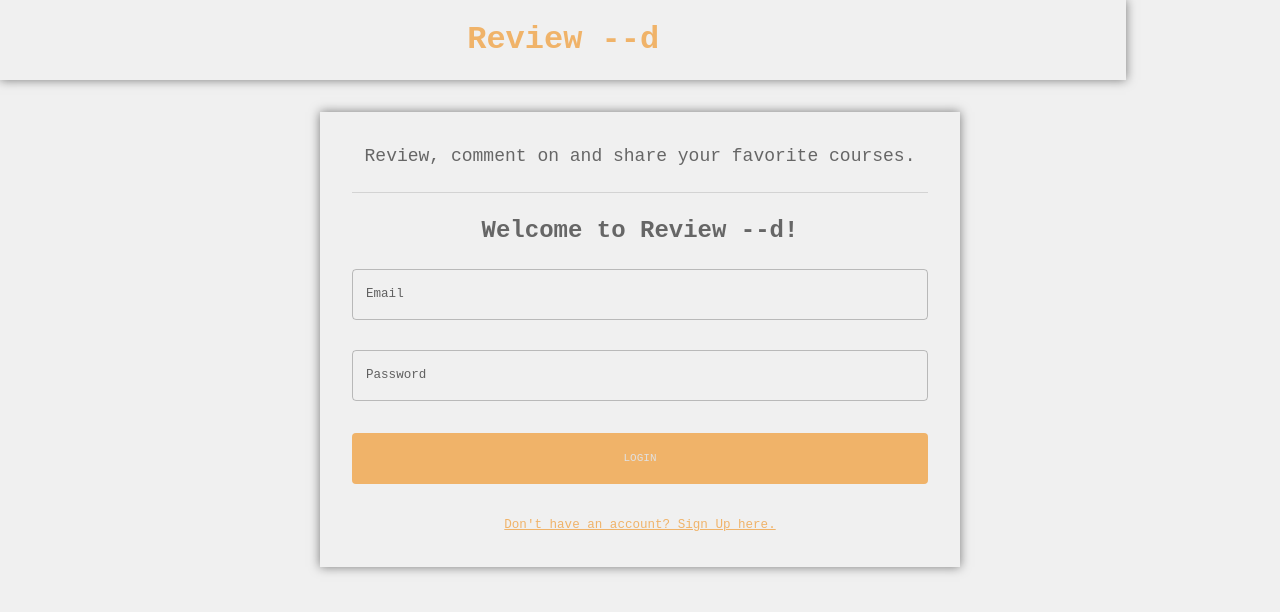
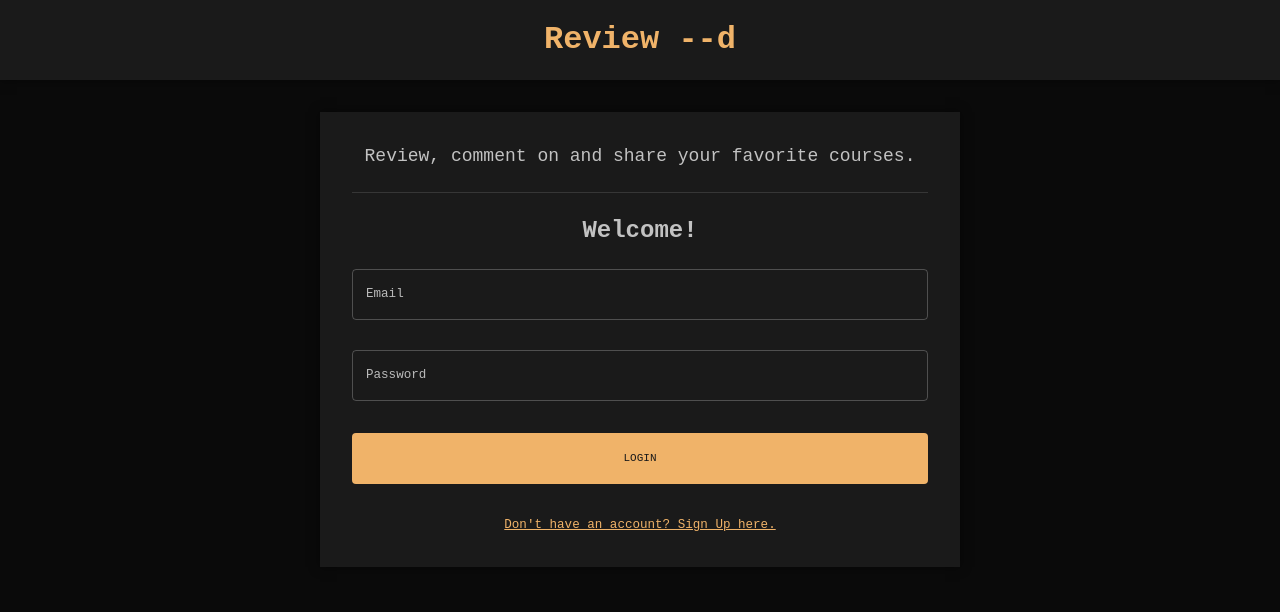
Before and after one commit to Ivargavve/Review-d, a React (Create React App) app in the folder client/: page / in a window 1280 px wide. Shown: the top 612 px of the page. Built offline with nearby package versions, Linux system fonts and the light colour scheme.

Commit message:
colors work nice!
overhaul of colors and theme, now everything looks nice

```diff
--- a/client/src/App.js
+++ b/client/src/App.js
@@ -11,9 +11,7 @@ import React, { useEffect } from 'react';
 
 // App component that wraps the entire application
 function App() {
-  // Retrieve the current mode (light or dark) from the Redux store
   const mode = useSelector((state) => state.mode);
-  // Create a memoized theme object using the current mode
   const theme = useMemo(() => createTheme(themeSettings(mode)), [mode]);
   const isAuth = Boolean(useSelector((state) => state.token));
 
--- a/client/src/components/widgetWrap.jsx
+++ b/client/src/components/widgetWrap.jsx
@@ -5,7 +5,7 @@ import { styled } from "@mui/system";
 
 const WidgetWrap = styled(Box)(({ theme }) => ({
   padding: "1.5rem 1.5rem 0.75rem 1.5rem",
-  backgroundColor: theme.palette.background.default,
+  backgroundColor: theme.palette.background.alt,
 }));
 
 export default WidgetWrap;
--- a/client/src/scenes/loginPage/index.jsx
+++ b/client/src/scenes/loginPage/index.jsx
@@ -8,8 +8,8 @@ const LoginPage = () => {
   return (
     <Box>
       <Box
-        width="88%"
-        backgroundColor={theme.palette.background.default}
+        width="100%"
+        backgroundColor={theme.palette.background.alt}
         p="1rem 6%"
         textAlign="center"
         boxShadow="0 0 10px rgba(0, 0, 0, 0.5)"
@@ -23,7 +23,7 @@ const LoginPage = () => {
         width={isNonMobileScreens ? "50%" : "80%"}
         p="2rem"
         m="2rem auto"
-        backgroundColor={theme.palette.background.default}
+        backgroundColor={theme.palette.background.alt}
         color={theme.palette.neutral.main}
         textAlign="center"
         boxShadow="0 0 10px rgba(0, 0, 0, 0.5)"
@@ -35,7 +35,7 @@ const LoginPage = () => {
         <Divider />
 
         <Typography fontWeight="600" variant="h3" sx={{ mb: "1.5rem", mt: "1.5rem" }}>
-          Welcome to Review --d!
+          Welcome!
         </Typography>
         <Form />
       </Box>
--- a/client/src/scenes/navbar/index.jsx
+++ b/client/src/scenes/navbar/index.jsx
@@ -39,7 +39,7 @@ const Navbar = () => {
   const fullName = `${user.firstName} ${user.lastName}`;
 
   return (
-    <FlexBetween padding="1rem 6%" backgroundColor={alt} boxShadow="0 0 10px rgba(0, 0, 0, 0.5)" >
+    <FlexBetween padding="1rem 6%" backgroundColor={alt}>
       <FlexBetween gap="3rem">
         <Typography
           fontWeight="bold"
--- a/client/src/scenes/widgets/myPostWidget.jsx
+++ b/client/src/scenes/widgets/myPostWidget.jsx
@@ -2,7 +2,6 @@ import {
     EditOutlined,
     DeleteOutlined,
     ImageOutlined,
-    MoreHorizOutlined,
   } from "@mui/icons-material";
   import {
     Box,
@@ -29,7 +28,6 @@ import {
     const { palette } = useTheme();
     const { _id } = useSelector((state) => state.user);
     const token = useSelector((state) => state.token);
-    const isNonMobileScreens = useMediaQuery("(min-width: 1000px)");
     const mediumMain = palette.neutral.mediumMain;
     const medium = palette.neutral.medium;
 
@@ -54,7 +52,7 @@ import {
     };
 
     return (
-      <WidgetWrap boxShadow="0 0 10px rgba(0, 0, 0, 0.5)">
+      <WidgetWrap>
         <FlexBetween gap="1.5rem">
           <InputBase
             placeholder="What did I think about my last course..."
@@ -124,15 +122,6 @@ import {
             </Typography>
           </FlexBetween>
 
-          {isNonMobileScreens ? (
-            <>
-            </>
-          ) : (
-            <FlexBetween gap="0.25rem">
-              <MoreHorizOutlined sx={{ color: mediumMain }} />
-            </FlexBetween>
-          )}
-
           <Button
             disabled={!post}
             onClick={handlePost}
--- a/client/src/scenes/widgets/wUser.jsx
+++ b/client/src/scenes/widgets/wUser.jsx
@@ -15,6 +15,8 @@ import { ManageAccountsOutlined } from "@mui/icons-material";
     const dark = palette.neutral.dark;
     const medium = palette.neutral.medium;
     const main = palette.neutral.main;
+    const background = palette.background.alt;
+
 
     const getUser = async () => {
       const response = await fetch(`http://localhost:3001/users/${userId}`, {
@@ -43,7 +45,7 @@ import { ManageAccountsOutlined } from "@mui/icons-material";
     } = user;
 
     return (
-      <WidgetWrap boxShadow="0 0 10px rgba(0, 0, 0, 0.5)">
+      <WidgetWrap>
         {/* FIRST ROW */}
         <FlexBetween
           gap="0.5rem"
--- a/client/src/state/index.js
+++ b/client/src/state/index.js
@@ -1,7 +1,7 @@
 import { createSlice } from "@reduxjs/toolkit";
 
 const initialState = {
-  mode: "light",
+  mode: "dark",
   user: null,
   token: null,
   posts: [],
--- a/client/src/theme.js
+++ b/client/src/theme.js
@@ -69,8 +69,8 @@ export const themeSettings = (mode) => {
               light: colorTokens.grey[50],
             },
             background: {
-              default: colorTokens.grey[50],
-              alt: colorTokens.grey[100],
+              default: colorTokens.grey[100],
+              alt: colorTokens.grey[0],
             },
           }),
     },
```
